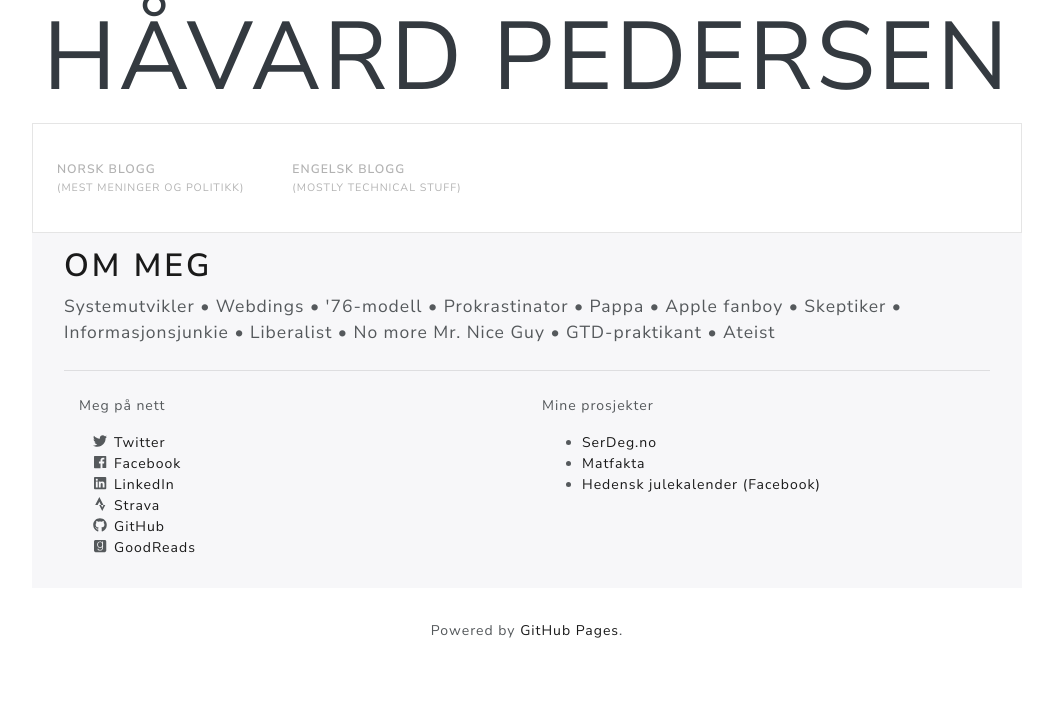
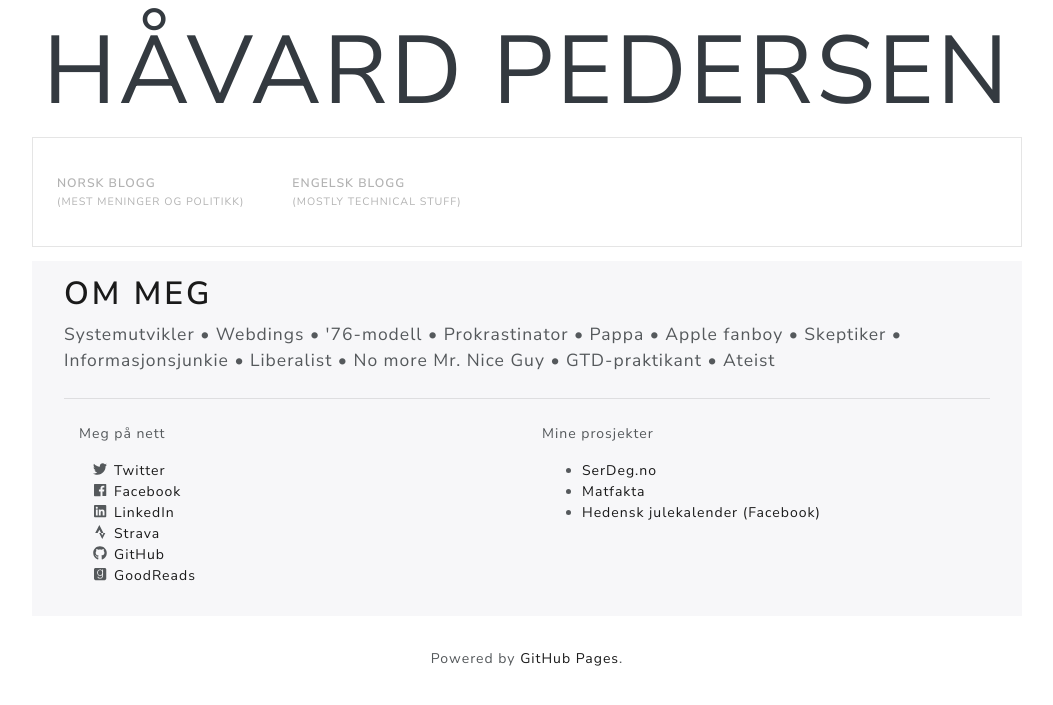
Before and after one commit to fuzzy76/fuzzy76.github.io, a Jekyll site: the page built from index.md, in a window 1280 px wide. Shown: the top 705 px of the page, without its empty margins (113-1166 px from the left). Built offline with Jekyll 4.4.1, drawn with Linux system fonts in a browser that asks for light colours; nearby versions of some CDN libraries; our own code applies the rules of GitHub Pages for plain Markdown files.

Commit message:
Layout adjustments

```diff
--- a/assets/styles.css
+++ b/assets/styles.css
@@ -1,6 +1,11 @@
 
 div#outer {
-    width: 75em;
+    max-width: 75em;
+}
+
+div#outer > div {
+    margin-top: 1em;
+    margin-bottom: 1em;
 }
 
 div#content div.jumbotron {
```
